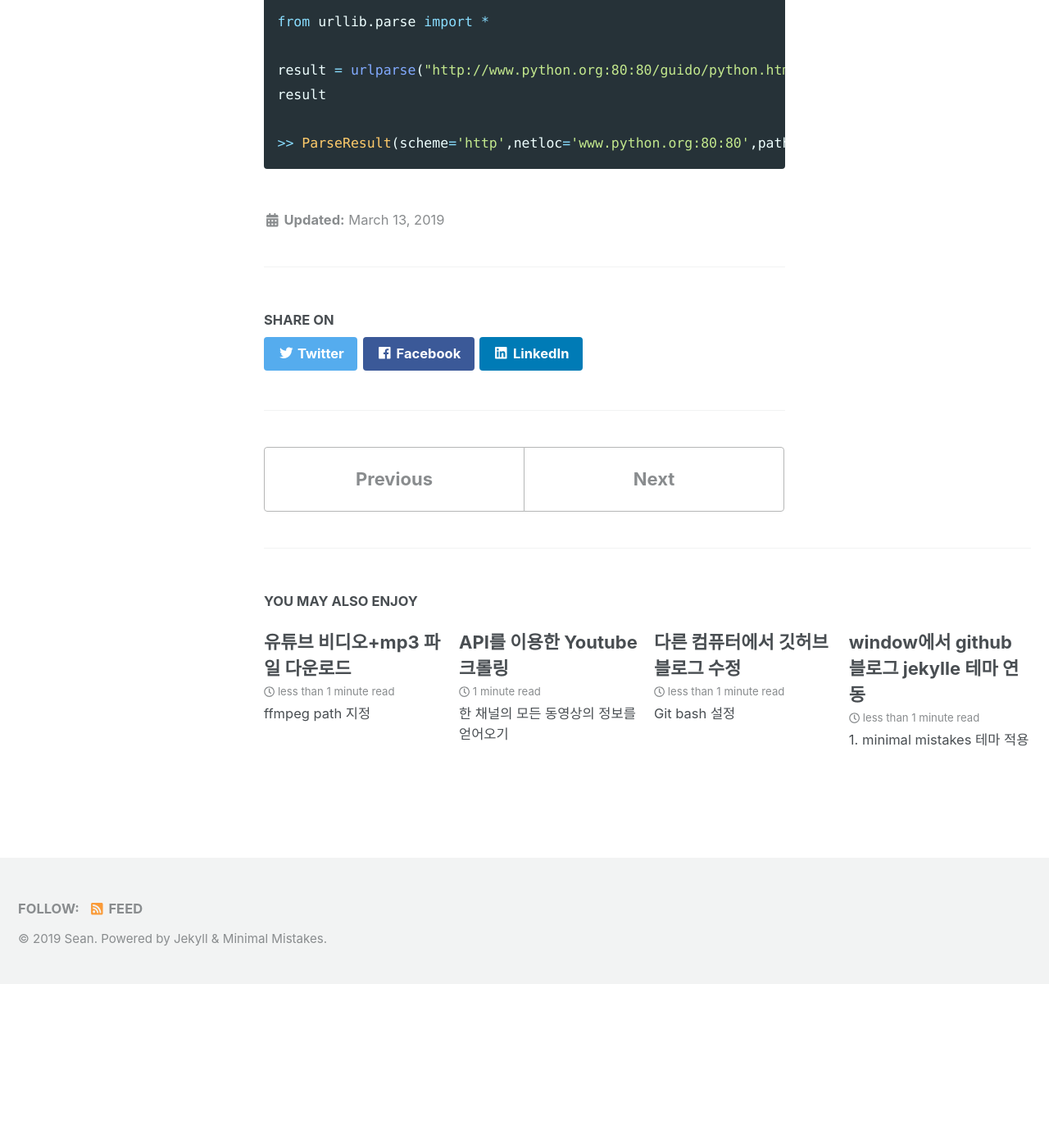
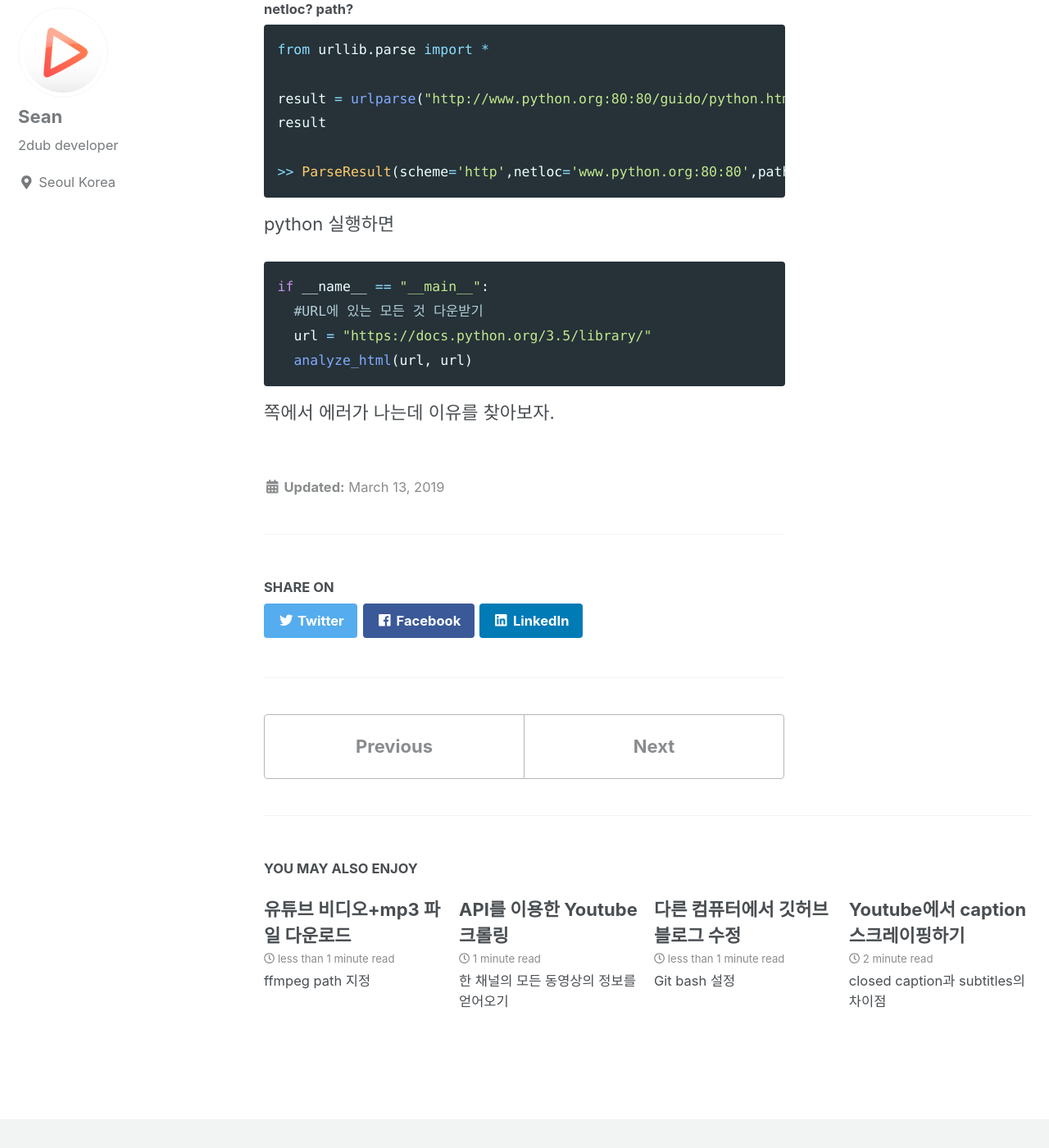
Before and after one commit to 2meu/2meu.github.io, a Jekyll site: the page built from _posts/2019-03-13-html-all-download.md, in a window 1280 px wide and 1400 px high, scrolled down 3688 px. Shown: the whole window at 82% size. Built offline with Jekyll 4.4.1, drawn with Linux system fonts in a browser that asks for light colours; cached includes are drawn as plain includes; before the commit the page ends 4889 px from its top, so only the background shows below that; part of the change alters nothing that is shown; some of the changed text lies outside the part shown.

Commit message:
2019-03-15-09:35

````diff
--- a/_posts/2019-03-12-github-blog-jekyll-window.md
+++ b/_posts/2019-03-12-github-blog-jekyll-window.md
@@ -32,6 +32,10 @@ categories: github blog jekyll minimal_mistakes-theme window
 C:\cd devkit
 ruby dk.rb init
 ruby dk.rb install
+```
+따로 설치한 devkit과 ruby를 연동시켜준다.
+
+```
 C:\cd 2meu.github.io
 gem install jekyll bundler
 gem install jekyll
@@ -42,13 +46,15 @@ gem install tzinfo-data
 
 ```
 
-
 #### Serve
 
 ![ruby](/assets/img/serve.PNG)
 
 윈도우에서는 인코딩 문제로 `chcp 65001` 타이핑 하여
-activate 해준다. 그후 `bundle exec jekyll serve`를 실행하여 local background에서도 바로 웹페이지를 확인할 수 있도록 해준다. 그렇지 않으면 git으로 add-commit-push도 하고 시간이 어느정도 흐른 후에 웹페이지에서 확인할 수 있기에 블로그를 만드는 상황에서 어려움이 있다.
+activate 해준다. 그후 `bundle exec jekyll serve`를 실행하여 local background에서도
+바로 웹페이지를 확인할 수 있도록 해준다. 그렇지 않으면 git으로 add-commit-push도 하고
+시간이 어느정도 흐른 후에 웹페이지에서 확인할 수 있기에 블로그를 만드는 상황에서 어려움이
+있다.
 
 ---
 
@@ -72,13 +78,28 @@ source "https://rubygems.org"
 gem "jekyll", "~> 3.5"
 gem "minimal-mistakes-jekyll"
 ```
-
 아래 명령어 수행
 ```
 $ bundle
 ```
 
+위 과정을 왜 거치는지 알아보자.
+
 ---
+
+## 깃 블로그에 이미지 쉽게 추가하기.
+기본 이미지 추가 마크다운 언어는
+`![random_name](/assets/img/image_name.png | URL)`
+이다. URL 경우 추가해 주기만 하면 되지만 스크린샷 찍어서 로컬에 저장해서 이름 정해주고
+이렇게 작성하기 귀찮은 경우가 많다. 그래서 쉬운 방법으로 github issues의 new를 선택하여
+스크린샷한 이미지를 복사하여 붙여넣기 하면 아래 그림과 같이 마크다운 언어로 이미지를
+추가할 수 있도록 친절하게 문장을 준다. 이를 복사 붙여넣기만 하면 블로그에 이미지가
+생성된다.
+![image](https://user-images.githubusercontent.com/48308562/54335854-982d5c80-466d-11e9-80b3-05fef6f4a4db.png)
+
+
+
+
 ### Ref
 - [ruby 설치](http://error404.co.kr/dev/2018/04/14/jekyll-error/)
 - [chcp65001 encoding error](http://error404.co.kr/dev/2018/04/14/jekyll-error/)
--- /dev/null
+++ b/_posts/2019-03-12-youtube-caption.md
@@ -0,0 +1,204 @@
+---
+title: Youtube에서 caption 스크레이핑하기
+date: 2019-03-12
+---
+
+## closed caption과 subtitles의 차이점
+
+- subtitle은 대화만 자막으로 표시해준다.
+- closed caption은 대화뿐만 아니라 배경 소리, noise까지 모두 자막으로 표시해준다.
+- subtitle은 소리는 들리지만 자막이 필요한 사람에게 필요하지만 closed caption은
+들리지 않은 사람에게 배경의 소리까지 전해주기위해 필요하다.
+
+## youtube에서 caption을 다운로드 받는 방법 2가지
+
+### Google API를 이용
+
+Google API captions - list에 들어가 HTTP request 정를 얻는다.
+
+`link
+https://www.googleapis.com/youtube/v3/captions
+?part=snippet
+&videoId=2zR1GOLhlU4
+&key=AIzaSyBt3aTnFJz9zvryJq-tHe3wq7hNzjJtjK0
+`
+
+- part: snippet
+- id: videoId=2zR1GOLhlU4
+- key: AIzaSyBt3aTnFJz9zvryJqtHe3wq7hNzjJtjK0
+
+```json
+{
+ "kind": "youtube#captionListResponse",
+ "etag": "\"XpPGQXPnxQJhLgs6enD_n8JR4Qk/ytZKLiDxg4Lk8HvM3aWM7mCpn2w\"",
+ "items": [
+  {
+   "kind": "youtube#caption",
+   "etag": "\"XpPGQXPnxQJhLgs6enD_n8JR4Qk/HJ39-ILa_B84Y4-r5gumvMbtmGU\"",
+   "id": "51pKUI6fCEIbI7guTPyY0UBuGVLqTdai7gHS2fJbZgU=",
+   "snippet": {
+    "videoId": "2zR1GOLhlU4",
+    "lastUpdated": "2019-03-01T18:37:55.966Z",
+    "trackKind": "ASR",
+    "language": "en",
+    "name": "",
+    "audioTrackType": "unknown",
+    "isCC": false,
+    "isLarge": false,
+    "isEasyReader": false,
+    "isDraft": false,
+    "isAutoSynced": false,
+    "status": "serving"
+   }
+  }
+ ]
+}
+```
+
+자막을 얻으려고 했더니 자막은 나오지 않고 이상한 정보만 나온다.. 정보에 대해서 찾아보자
+
+*(+YouTube's API has something about captions, but only for registered users)*
+
+
+- snippet.tracekind
+  - ASR: A caption track generated using automatic speech recognition.
+  - forced: A caption track that plays when no other track is selected
+  in the player. For example, a video that shows aliens speaking in an
+  alien language might have a forced caption track to only show subtitles
+  for the alien language.
+  - standard: A regular caption track. This is the default value.
+
+... 별 내용이 없다. 왼쪽에 captions 목록에 download로 가보자.
+![image](https://user-images.githubusercontent.com/48308562/54335507-88614880-466c-11e9-8cd0-b3e4a678bd04.png)
+
+caption list에서 얻은 id를 통해서 실행해보라고 한다.
+
+`link
+https://www.googleapis.com/youtube/v3/captions
+/id=51pKUI6fCEIbI7guTPyY0UBuGVLqTdai7gHS2fJbZgU=
+&key=AIzaSyBt3aTnFJz9zvryJq-tHe3wq7hNzjJtjK0
+`
+
+.. `Login required`이라고 뜬다.
+
+동영상에 자막에 접근하려면 그 동영상의 주인만 이용할 수 있는 것인가?..
+.. 구글링 해보자.
+
+![image](https://user-images.githubusercontent.com/48308562/54347895-472c6100-468b-11e9-85f0-80ffe2b4b825.png)
+youtube-trascript-api 0.1.3 이라는 꽤 새로나온 것 같은 라이브러리가 존재했다.
+
+바로 실행해보자.
+![image](https://user-images.githubusercontent.com/48308562/54348295-14cf3380-468c-11e9-930e-c563a8d68688.png)
+
+정말 쉽게 얻었다.
+
+앞으로는 이 라이브러리를 사용해야겠다.
+
+```python
+pip install youtube_transcript_api
+
+from youtube_transcript_api import YouTubeTranscriptApi
+YouTubeTranscriptApi.get_transcript(video_id)
+```
+
+
+### python 이용
+
+- 고급스크레이핑 + 셀레니움 공부하자
+
+셀레니움 공부 하고 밑에 코드 뜯어서 공부하기!
+
+```python
+import time
+from bs4 import BeautifulSoup
+import urllib.request
+from selenium import webdriver
+from selenium.common.exceptions import TimeoutException
+from selenium.webdriver.support.ui import WebDriverWait
+from selenium.webdriver.support import expected_conditions as EC
+from selenium.webdriver.common.by import By
+import re
+import sys
+
+# Clicks on "Load More" button to display all users videos.
+def display_all_videos(driver):
+    while(True):
+        try:
+            element = WebDriverWait(driver, 10).until(EC.element_to_be_clickable((By.CLASS_NAME, "yt-uix-load-more")))
+            element.click()
+        except:
+            break
+
+# Creates a list of tuples (video_title, video_link) of all
+# videos displayed on page
+def video_list(driver):
+    videos = driver.find_elements_by_class_name("yt-uix-tile-link")
+    video_links = []
+    for vid in videos:
+        video_links.append((vid.text,vid.get_attribute("href")))
+    return video_links
+
+# Clicks on CC(Closed Caption) button in YouTube video
+def enable_subtitles(driver):
+    elem = WebDriverWait(driver, 10).until(EC.element_to_be_clickable((By.CLASS_NAME, "ytp-subtitles-button")))
+    elem.click()
+
+def subtitles_link(driver):
+    time.sleep(1)
+    timings = driver.execute_script("return window.performance.getEntries();")
+
+    # Find string in timings that contains the substring 'srv3'
+    # which is the subtitles link.
+    link = ""
+    for t in timings:
+         for v in t.values():
+             if "srv3" in str(v):
+                 link = v
+    return link
+
+def create_file(title, link,subtitles):
+    # remove illegal chars for file name
+    title = "".join([c for c in filename if c.isalpha() or c.isdigit() or c==' ']).rstrip()
+
+    try:
+        file = open(title + '.txt', 'w')
+        file.write('LINK: ' + link + '\n')
+        file.write(subtitles)
+        file.close()
+    except:
+        print("Can't create file for: " + title + " : " + link)
+
+def scrape_subtitles(subtitle_link):
+    r = urllib.request.urlopen(subtitle_link).read()
+    soup = BeautifulSoup(r)
+
+    # Remove tags (<*>), \n, and unecessary whitespace
+    s = re.sub(r'<.+?>', '', soup.prettify())
+    s = re.sub(r'\n', '', s)
+    s = re.sub( '\s+', ' ', s ).strip()
+    return s
+
+def main(argv):
+    driver = webdriver.Chrome('C:\Program Files\ChromeDriver\chromedriver.exe')
+
+    # Visit page and load all videos to create a list of
+    # tuples(video_name,video_link) of the videos
+    driver.get(argv[1])
+    display_all_videos(driver)
+    videos = video_list(driver)
+
+    # Visit video's page and enable 'CC' to scrape the subtitles and
+    # save subtitles to '.txt' file.
+    for v in videos:
+        driver.get(v[1])
+        try:
+            enable_subtitles(driver)
+            link = subtitles_link(driver)
+            subtitles = scrape_subtitles(link)
+        except:
+            subtitles = "No Closed Caption"
+        create_file(v[0],v[1],subtitles)
+
+if __name__ == "__main__":
+    main(sys.argv)
+```
--- a/_posts/2019-03-13-html-all-download.md
+++ b/_posts/2019-03-13-html-all-download.md
@@ -1,5 +1,5 @@
 ---
-title: 모든 페이지를 한꺼번에 다운받는 프로그램
+title: 모든 페이지를 재귀적으로 한꺼번에 다운받는 프로그램
 date: 2019-03-13
 ---
 
@@ -124,3 +124,14 @@ result
 
 >> ParseResult(scheme='http',netloc='www.python.org:80:80',path='/guido/python.html')
 ```
+
+python 실행하면
+
+```python
+if __name__ == "__main__":
+  #URL에 있는 모든 것 다운받기
+  url = "https://docs.python.org/3.5/library/"
+  analyze_html(url, url)
+```
+
+쪽에서 에러가 나는데 이유를 찾아보자.
````
